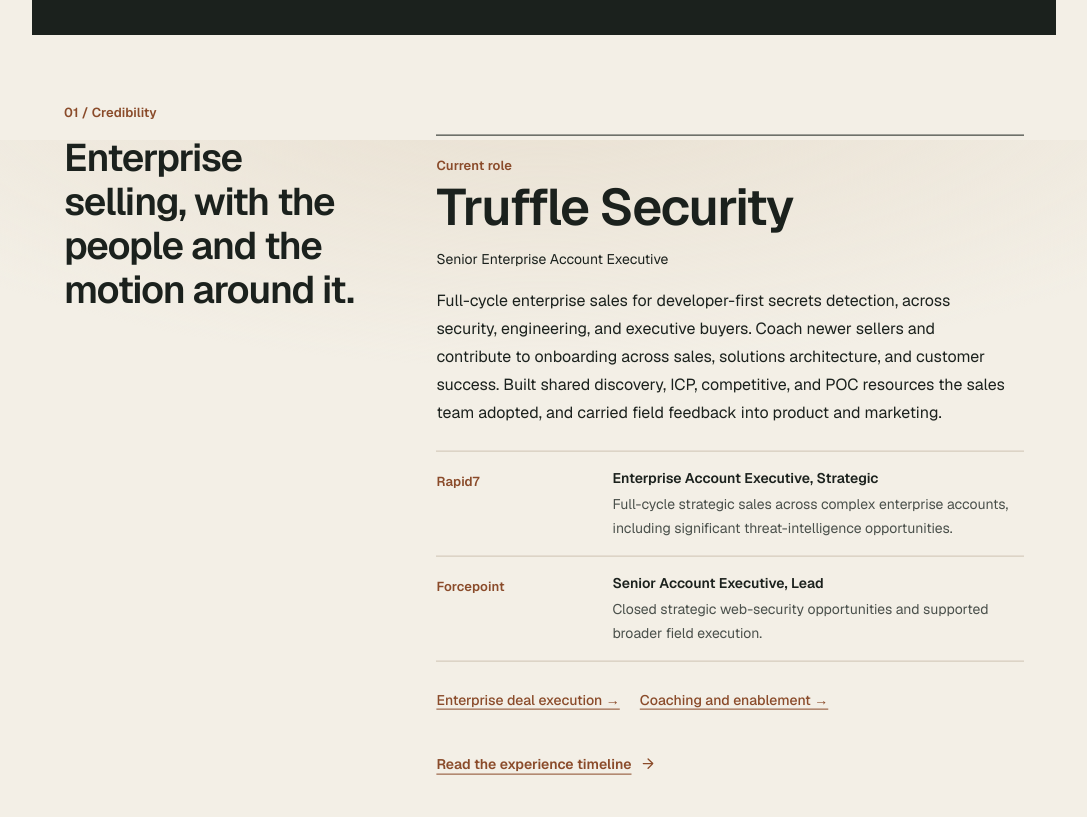
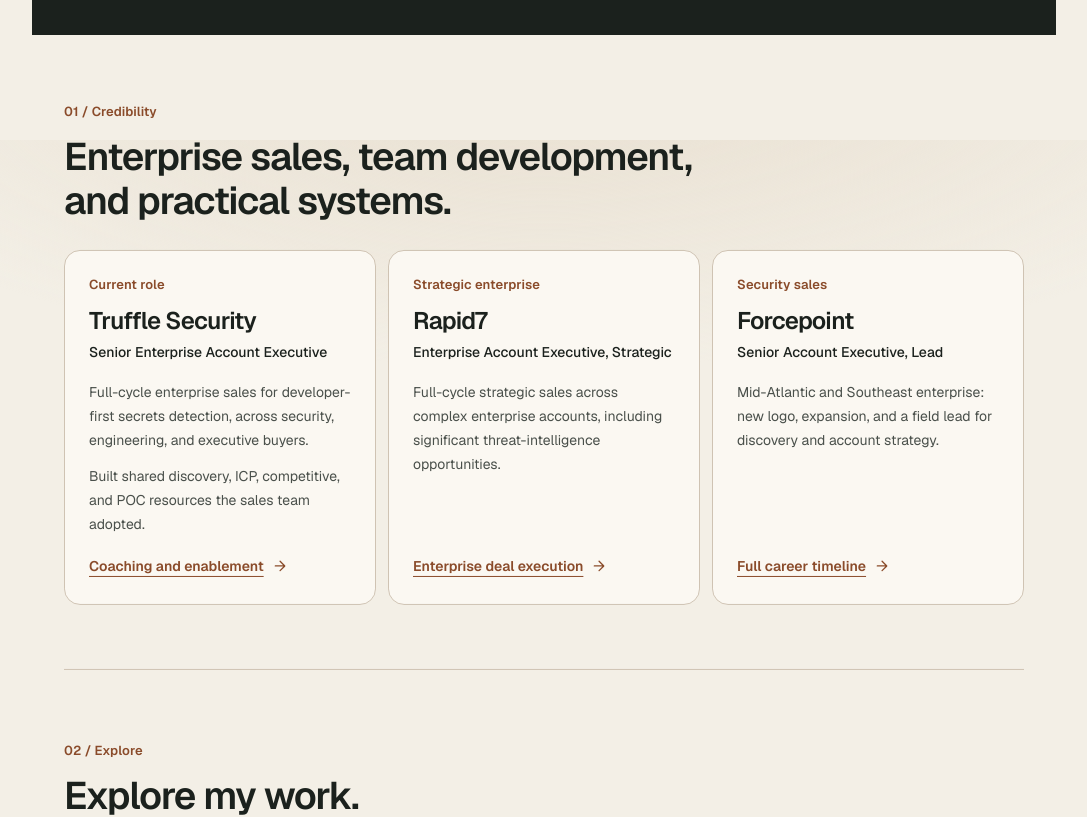
Before and after one commit to heyfunwhoa/byjoyaing-portfolio, a Next.js app: page / in a window 1280 px wide. Shown: the part 660-1477 px from the top of the page, without its empty margins (96-1183 px from the left). Built offline with nearby package versions, Linux system fonts and the light colour scheme.

Commit message:
Improve homepage proof and navigation hierarchy

```diff
--- a/app/page.tsx
+++ b/app/page.tsx
@@ -32,18 +32,33 @@ function roleByCompany(company: string) {
   return role;
 }
 
-/** One existing sentence per earlier role. The rest stays on /experience. */
-function supportLine(company: string) {
-  const role = roleByCompany(company);
-  if (company === "Forcepoint" && role.points[1]) {
-    return role.points[1];
-  }
-  return role.points[0];
-}
-
 export default function Home() {
   const current = roleByCompany("Truffle Security");
   const earlier = [roleByCompany("Rapid7"), roleByCompany("Forcepoint")];
+  const roleProofs = [
+    {
+      role: current,
+      label: "Current role",
+      detail:
+        "Built shared discovery, ICP, competitive, and POC resources the sales team adopted.",
+      href: "/work#people-leadership",
+      action: "Coaching and enablement",
+    },
+    {
+      role: earlier[0],
+      label: "Strategic enterprise",
+      detail: null,
+      href: "/work#enterprise-sales",
+      action: "Enterprise deal execution",
+    },
+    {
+      role: earlier[1],
+      label: "Security sales",
+      detail: null,
+      href: "/experience#career-details",
+      action: "Full career timeline",
+    },
+  ];
   const sideQuest = directoryProjects.find((project) => project.slug === "detector-coverage-atlas",
   );
   if (!sideQuest) {
@@ -90,48 +105,42 @@ export default function Home() {
             <BrandAvatar variant="leader" portrait={homeBrandAvatarPortrait} />
           </CelestialFrame>
           <p className="editorial-subtle mt-3 text-center text-xs leading-5">{homePage.caption}</p>
-          <Link href="/about#how-i-work" className="mt-3 flex min-h-11 items-center justify-center gap-2 text-center text-sm font-semibold text-[#E6B59A] underline underline-offset-4">Explore how I work <ArrowRight size={16} aria-hidden="true" /></Link>
         </div>
       </section>
 
       <section aria-labelledby="credibility-title" className="section-enter border-b border-border py-12 sm:py-16">
         <p className="editorial-eyebrow text-accent">01 / Credibility</p>
-        <div className="mt-3 grid min-w-0 gap-8 lg:grid-cols-[minmax(0,0.7fr)_minmax(0,1.3fr)] lg:items-start lg:gap-14">
-          <h2 id="credibility-title" className="editorial-section-title max-w-[16ch]">
-            Enterprise selling, with the people and the motion around it.
-          </h2>
-          <div className="min-w-0">
-            <article className="border-t border-foreground pt-5">
-              <p className="editorial-eyebrow text-accent">Current role</p>
-              <h3 className="font-display text-[clamp(2rem,4vw,3.25rem)] leading-tight">{current.company}</h3>
-              <p className="mt-2 text-sm leading-6">{current.title}</p>
-              <p className="mt-4 max-w-xl text-base leading-7">{current.points.join(" ")}</p>
+        <h2 id="credibility-title" className="editorial-section-title mt-3 max-w-[24ch]">
+          Enterprise sales, team development, and practical systems.
+        </h2>
+        <div className="mt-7 grid min-w-0 gap-3 sm:grid-cols-2 md:grid-cols-3">
+          {roleProofs.map(({ role, label, detail, href, action }, index) => (
+            <article
+              key={role.company}
+              className={`flex min-w-0 flex-col rounded-2xl border border-border bg-card p-5 sm:p-6 ${
+                index === 2 ? "sm:col-span-2 md:col-span-1" : ""
+              }`}
+            >
+              <p className="editorial-eyebrow text-accent">{label}</p>
+              <h3 className="mt-3 font-display text-2xl leading-tight tracking-tight">
+                {role.company}
+              </h3>
+              <p className="mt-1 text-sm font-medium leading-6">{role.title}</p>
+              <p className="mt-4 text-sm leading-6 text-muted">
+                {role.points[0]}
+              </p>
+              {detail ? (
+                <p className="mt-3 text-sm leading-6 text-muted">{detail}</p>
+              ) : null}
+              <Link
+                href={href}
+                className="editorial-link mt-auto inline-flex min-h-11 items-center pt-4 text-sm font-semibold text-accent underline"
+              >
+                {action}
+                <ArrowRight size={16} className="ml-2 inline-block size-4 shrink-0" />
+              </Link>
             </article>
-            <ul className="mt-6 divide-y divide-border border-y border-border">
-              {earlier.map((role) => (
-                <li key={role.company}>
-                  <Link href="/experience" className="group grid min-w-0 gap-1 py-4 sm:grid-cols-[9.5rem_minmax(0,1fr)] sm:gap-6">
-                    <span className="editorial-eyebrow pt-1 text-accent">{role.company}</span>
-                    <span className="min-w-0">
-                      <span className="block text-sm font-semibold group-hover:text-accent">{role.title}</span>
-                      <span className="mt-1 block text-sm leading-6 text-muted">{supportLine(role.company)}</span>
-                    </span>
-                  </Link>
-                </li>
-              ))}
-            </ul>
-            <nav aria-label="Explore selling and leadership evidence" className="mt-4 flex flex-wrap gap-x-5 gap-y-1 text-sm font-medium">
-              <Link href="/work#enterprise-sales" className="inline-flex min-h-11 items-center text-accent underline underline-offset-4">Enterprise deal execution →</Link>
-              <Link href="/work#people-leadership" className="inline-flex min-h-11 items-center text-accent underline underline-offset-4">Coaching and enablement →</Link>
-            </nav>
-            <Link
-              href="/experience"
-              className="editorial-link mt-5 inline-flex min-h-11 items-center text-sm font-semibold text-accent underline"
-            >
-              Read the experience timeline {" "}
-              <ArrowRight size={16} className="ml-2 inline-block size-4 shrink-0" />
-            </Link>
-          </div>
+          ))}
         </div>
       </section>
 
--- a/components/editorial-bento.tsx
+++ b/components/editorial-bento.tsx
@@ -28,7 +28,7 @@ export function EditorialBento() {
             What I&apos;ve done.
           </h3>
           <p className="mt-4 max-w-sm text-sm leading-7 text-[#E4DED4] sm:text-base">
-            Professional experience, enterprise selling, people development, and GTM execution.
+            Case studies in enterprise sales, team development, and GTM strategy.
           </p>
           <span className="editorial-link mt-auto inline-flex min-h-11 items-center pt-8 text-sm font-semibold underline">
             Explore Work <ArrowUpRight size={16} className="nudge-link ml-2 inline-block size-4" />
@@ -43,7 +43,7 @@ export function EditorialBento() {
           <p className="editorial-eyebrow text-accent">Field Notes</p>
           <h3 className="mt-4 font-display text-3xl leading-tight">How I think.</h3>
           <p className="mt-3 max-w-sm text-sm leading-6 text-muted">
-            Playbooks, frameworks, operating systems, and lessons learned.
+            Practical playbooks, frameworks, and lessons from enterprise cybersecurity.
           </p>
           <span className="editorial-link mt-auto inline-flex min-h-11 items-center pt-5 text-sm font-semibold text-accent underline">
             Read Field Notes <ArrowRight size={16} className="nudge-link ml-2 inline-block size-4" />
@@ -57,7 +57,7 @@ export function EditorialBento() {
           <p className="editorial-eyebrow">Side Quests</p>
           <h3 className="mt-4 font-display text-3xl leading-tight">What I build.</h3>
           <p className="mt-3 max-w-sm text-sm leading-6">
-            Independent cybersecurity, GTM, research, and developer tools.
+            Independent research and tools with clear project status labels.
           </p>
           <span className="editorial-link mt-auto inline-flex min-h-11 items-center pt-5 text-sm font-semibold underline">
             See Side Quests <ArrowRight size={16} className="nudge-link ml-2 inline-block size-4" />
```
Also changed, not shown: 3 other files (tests, documents, lock files or other folders).
